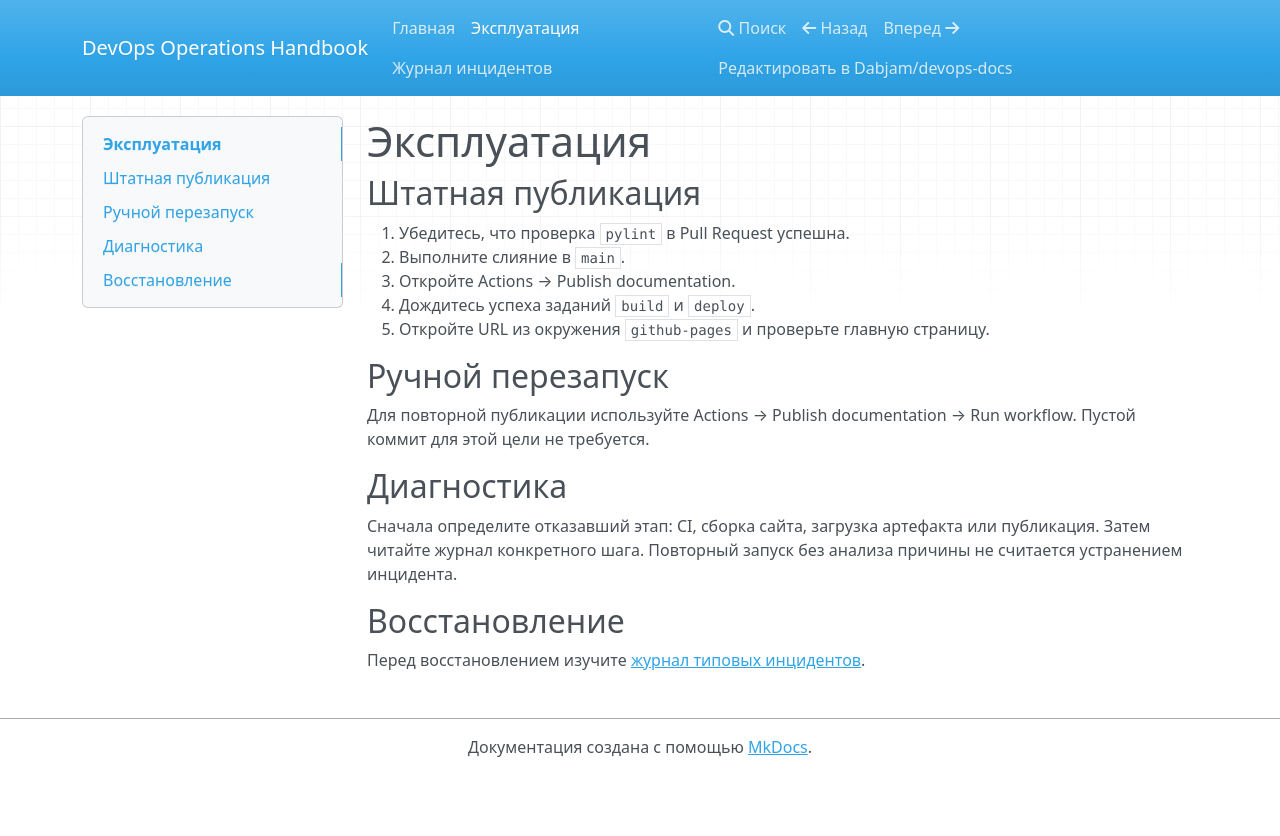
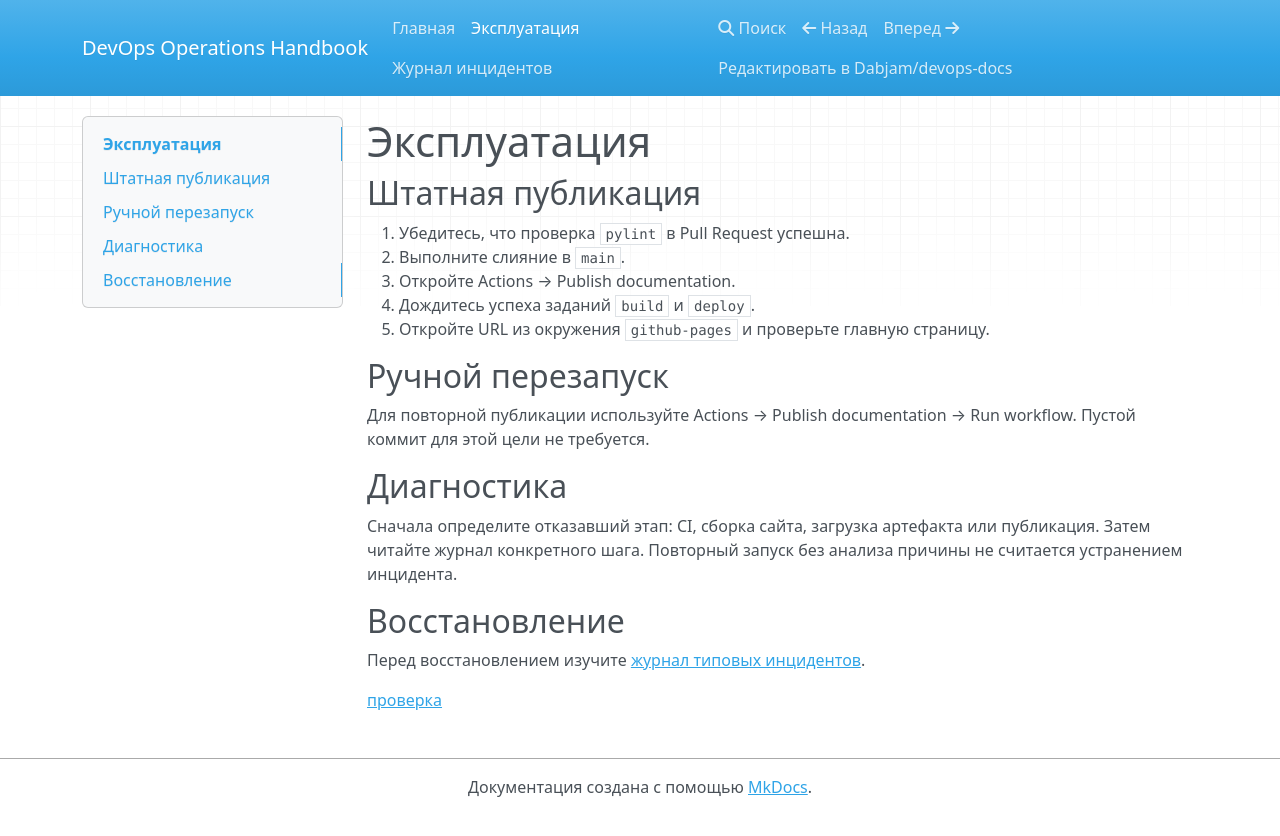
Before and after one commit to Dabjam/devops-docs, an MkDocs documentation site: the page built from docs/runbook.md, in a window 1280 px wide. Shown: the top 836 px of the page. Built offline with MkDocs 1.6.1, drawn with Linux system fonts in a browser that asks for light colours; nearby versions of some CDN libraries.

Commit message:
docs: add intentionally broken link

```diff
--- a/docs/runbook.md
+++ b/docs/runbook.md
@@ -24,3 +24,5 @@ workflow.
 ## Восстановление
 
 Перед восстановлением изучите [журнал типовых инцидентов](incidents.md).
+
+[проверка](missing-page.md)
```
